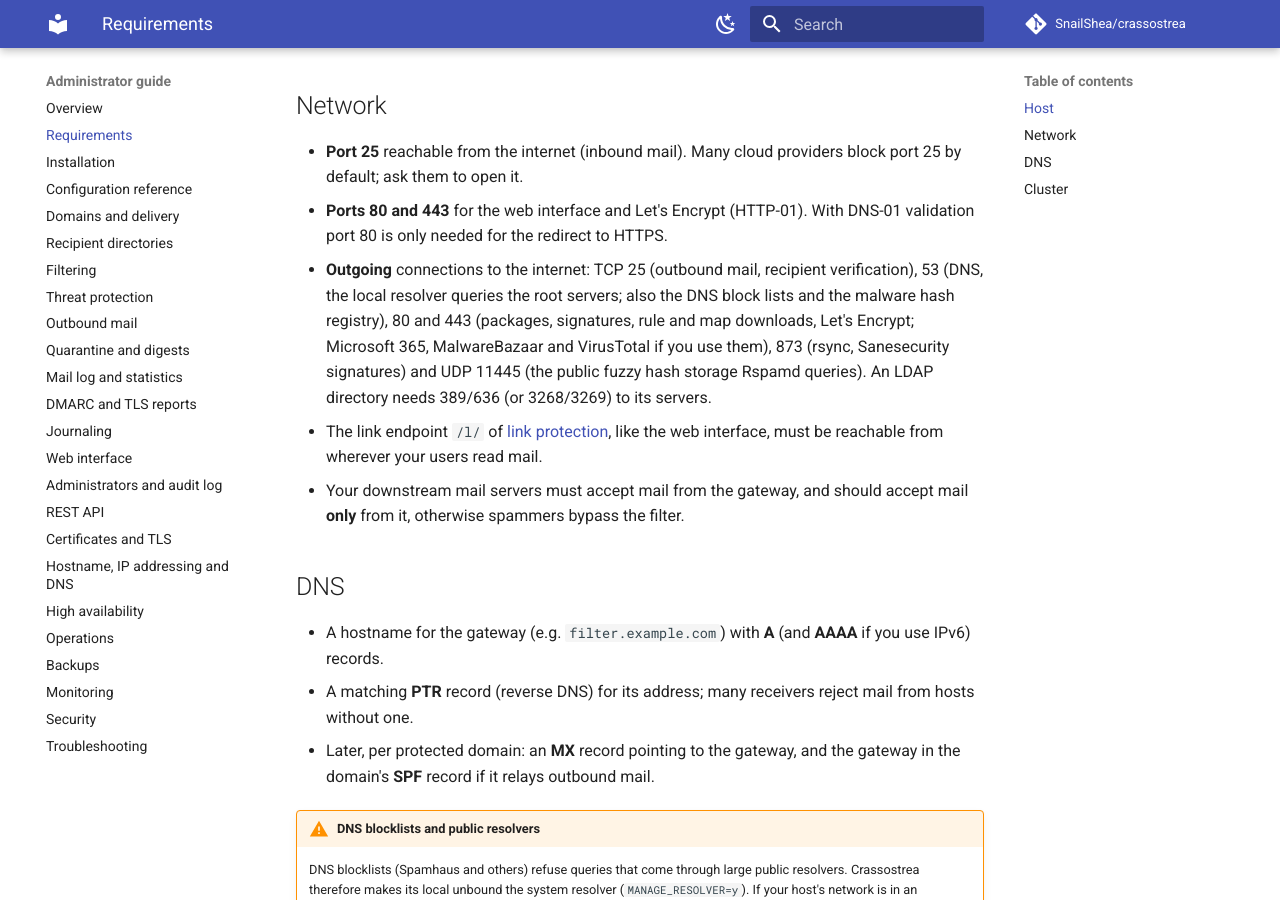
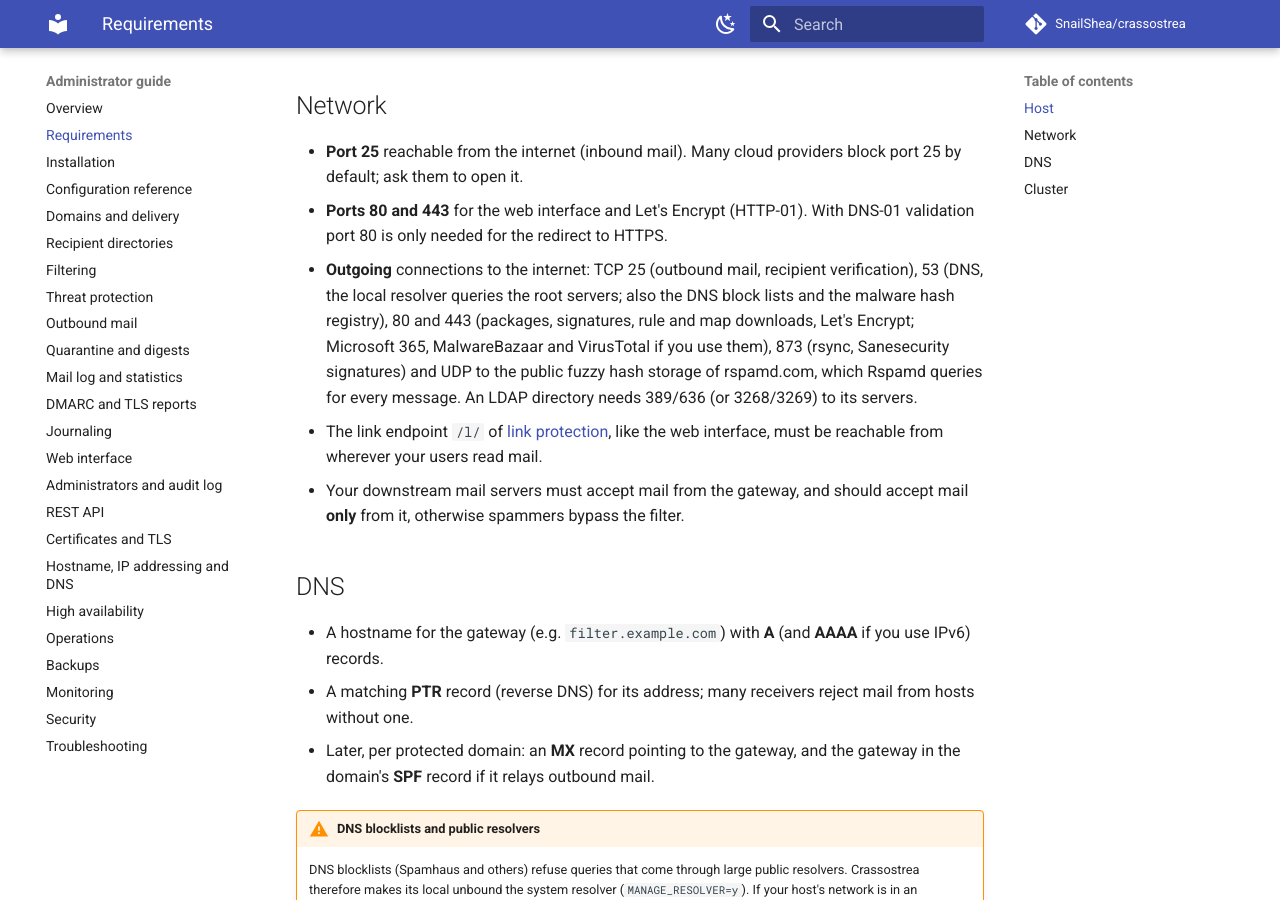
Before and after one commit to SnailShea/crassostrea-docs, an MkDocs documentation site: the page built from docs/admin/requirements.md, in a window 1280 px wide and 900 px high, scrolled down 714 px. Built offline with MkDocs 1.6.1 and Material for MkDocs 9.7.7, drawn with Linux system fonts in a browser that asks for light colours; comment, search, counter and statistics services are not loaded.

Commit message:
Crassostrea 0.7.1: no dead fuzzy server, postscreen cache without proxywrite
Co-Authored-By: Claude Opus 5.5 <noreply@anthropic.com>

```diff
--- a/docs/admin/requirements.md
+++ b/docs/admin/requirements.md
@@ -37,7 +37,8 @@ can connect to the host's loopback interface can reach the internal ports
   the DNS block lists and the malware hash registry), 80 and 443 (packages,
   signatures, rule and map downloads, Let's Encrypt; Microsoft 365,
   MalwareBazaar and VirusTotal if you use them), 873 (rsync, Sanesecurity
-  signatures) and UDP 11445 (the public fuzzy hash storage Rspamd queries).
+  signatures) and UDP to the public fuzzy hash storage of rspamd.com, which
+  Rspamd queries for every message.
   An LDAP directory needs 389/636 (or 3268/3269) to its servers.
 - The link endpoint `/l/` of [link protection](protection.md#link-protection),
   like the web interface, must be reachable from wherever your users read
```
Also changed, not shown: docs/admin/configuration.md (+1 -1 lines).
